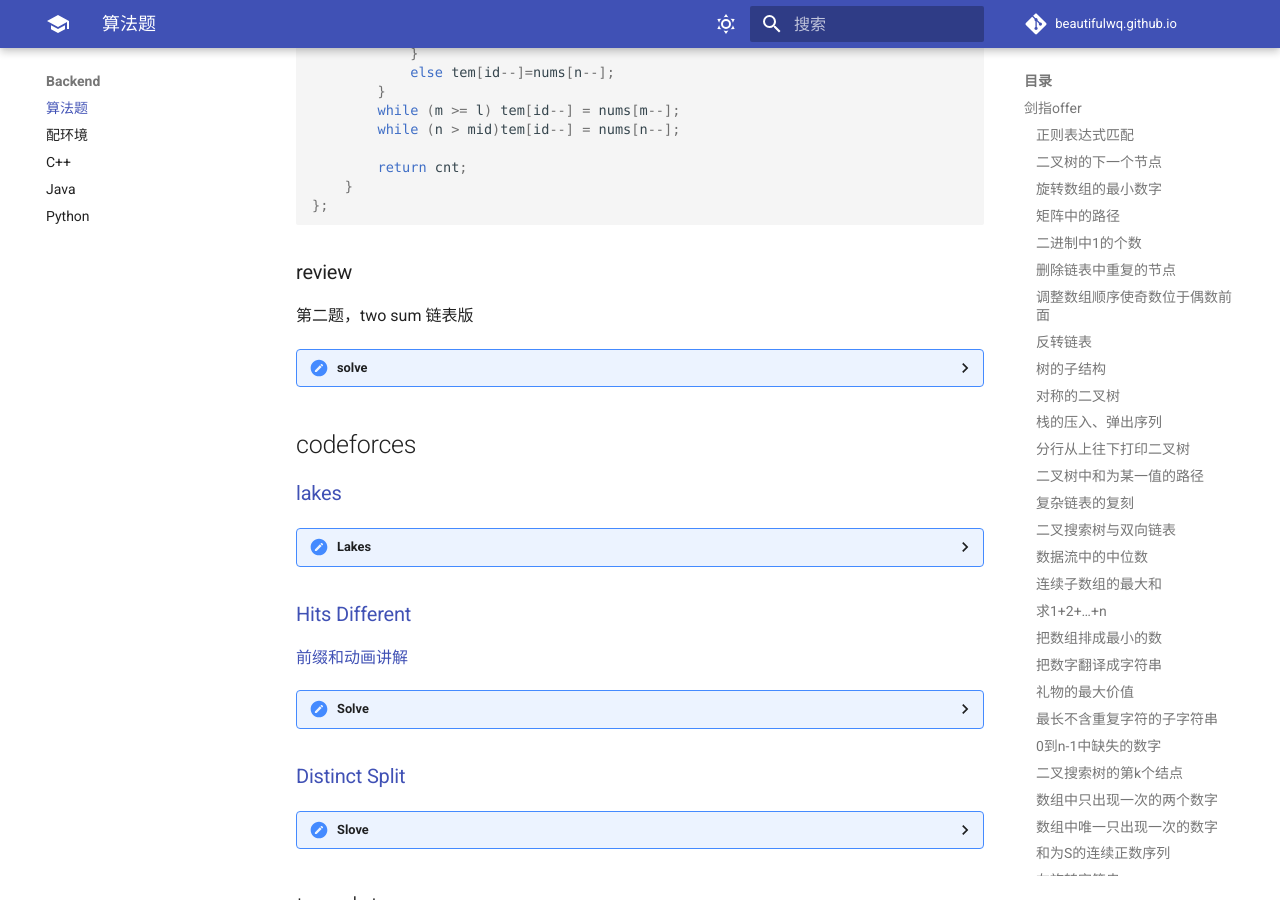
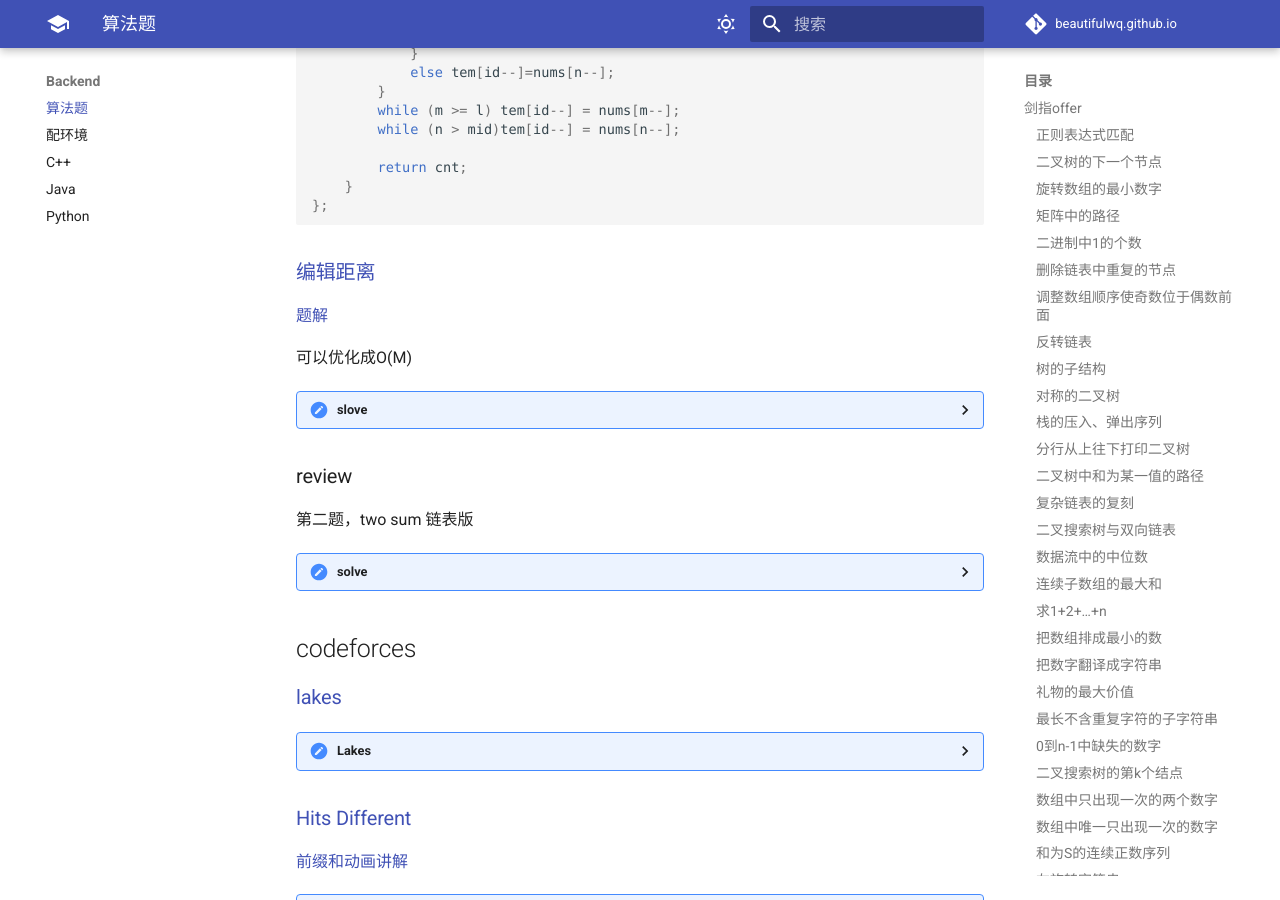
Before and after one commit to edwardwq301/wqtech, an MkDocs documentation site: the page built from docs/backend/algorithm.md, in a window 1280 px wide and 900 px high, scrolled down 19419 px. Built offline with MkDocs 1.6.1 and Material for MkDocs 9.7.7, drawn with Linux system fonts in a browser that asks for light colours; some web fonts are replaced; comment, search, counter and statistics services are not loaded; some of the changed lines change nothing that is shown.

Commit message:
编辑距离

````diff
--- a/docs/backend/algorithm.md
+++ b/docs/backend/algorithm.md
@@ -2094,6 +2094,77 @@ public:
 };
 ```
 
+### [编辑距离](https://leetcode.cn/problems/edit-distance/)
+
+[题解](https://leetcode.cn/problems/edit-distance/solutions/2468072/dai-ma-sui-xiang-lu-72-bian-ji-ju-chi-by-or3j/)
+
+可以优化成O(M)
+
+??? "slove"
+
+    ```cpp
+    class Solution {
+    public:
+        void printmarix(vector<int> source) {
+            for (auto x : source)
+                cout << x << ' ';
+            cout << endl;
+        }
+
+        void printVect(vector<vector<int>> dp) {
+            for (auto x : dp) {
+                for (auto y : x)
+                    cout << y << ' ';
+                cout << endl;
+            }
+        }
+
+        int minDistance(string source, string dest) {
+            vector<int> dp(dest.size() + 1, 0);
+
+
+            for (int i = 0; i <= dest.size(); i++)
+                dp[i] = i;
+
+            for (int i = 1; i <= source.size(); i++) {
+                int tem = dp[0];
+                dp[0] = i;
+                for (int j = 1; j <= dest.size(); j++) {
+                    int pre_dp_j = dp[j];
+                    if (source[i - 1] == dest[j - 1])
+                        dp[j] = tem;
+                    else
+                        dp[j] = min(tem, min(dp[j - 1], dp[j])) + 1;
+
+                    tem = pre_dp_j;
+                }
+                //  printmarix(dp);
+            }
+            return dp[dest.size()];
+        }
+
+        int minDistance_corr(string source, string dest) {
+            vector<vector<int>> dp(source.size() + 1, vector<int>(dest.size() + 1, 0));
+
+            for (int i = 0; i <= source.size(); i++)
+                dp[i][0] = i;
+            for (int i = 0; i <= dest.size(); i++)
+                dp[0][i] = i;
+
+            for (int i = 1; i <= source.size(); i++)
+                for (int j = 1; j <= dest.size(); j++) {
+                    if (source[i - 1] == dest[j - 1])
+                        dp[i][j] = dp[i - 1][j - 1];
+                    else
+                        dp[i][j] = min(min(dp[i - 1][j - 1], dp[i - 1][j]), dp[i][j - 1]) + 1;
+                }
+            //  printVect(dp);
+            return dp[source.size()][dest.size()];
+        }
+    };
+
+    ```
+
 ### review
 
 第二题，two sum 链表版
@@ -2556,3 +2627,88 @@ eg:[最长回文字串"aaaaa"](https://leetcode.cn/problems/longest-palindromic-
         }
     };
     ```
+
+### 质数筛
+
+[埃氏筛](https://swtch.com/~rsc/thread/#:~:text=As%20another%20example%2C%20which%20Hoare%20credits%20to%20Doug%20McIlroy%2C%20consider%20the%20generation%20of%20all%20primes%20less%20than%20a%20thousand.%20The%20sieve%20of%20Eratosthenes%20can%20be%20simulated%20by%20a%20pipeline%20of%20processes%20executing%20the%20following%20pseudocode%3A)
+
+??? "例子"
+
+    ```cpp
+    #include <bits/stdc++.h>
+
+    using namespace std;
+    //埃氏筛未优化
+    vector<int> get_prime_core(vector<int>& anw, vector<int> source) {
+        if (!source.empty())
+            anw.push_back(source[0]);
+        else
+            return anw;
+        vector<int> todo;
+        for (int x : source) {
+            if (x % source[0] != 0) {
+                todo.push_back(x);
+            }
+        }
+        return get_prime_core(anw, todo);
+    }
+
+    vector<int> get_prime(int n) {
+        vector<int> anw;
+        vector<int> source(n - 1);
+        for (int i = 0, begin = 2; i < source.size(); i++, begin++)
+            source[i] = begin;
+        return get_prime_core(anw, source);
+    }
+
+
+    //埃氏筛优化
+    vector<int> get_prime_update_ei(int n) {
+        vector<bool> is_prime(n + 1, true);
+        vector<int> anw;
+
+        for (int i = 2; i <= n; i++) {
+            if (is_prime[i])
+                anw.push_back(i);
+            else
+                continue;
+            for (int id = i; id <= n; id += i)
+                is_prime[id] = false;
+        }
+        for (auto x : anw)
+            cout << x << ' ';
+        cout << endl
+            << anw.size();
+        return anw;
+    }
+
+
+    //线性筛
+    vector<int> get_prime_update_On(int n) {
+        vector<bool> is_prime(n + 1, true);
+        vector<int> anw;
+
+        for (int i = 2; i <= n; i++) {
+            if (is_prime[i])
+                anw.push_back(i);
+            for (int j = 0; anw[j] <= n / i; j++) {
+                is_prime[anw[j] * i] = false;
+                if (i % anw[j] == 0)
+                    break;
+            }
+        }
+
+        for (auto x : anw)
+            cout << x << ' ';
+        cout << endl
+            << anw.size();
+        return anw;
+    }
+
+    int main() {
+        int n = 20;
+        vector<int> anw = get_prime_update_On(n);
+
+        return 0;
+    }
+    ```
````
